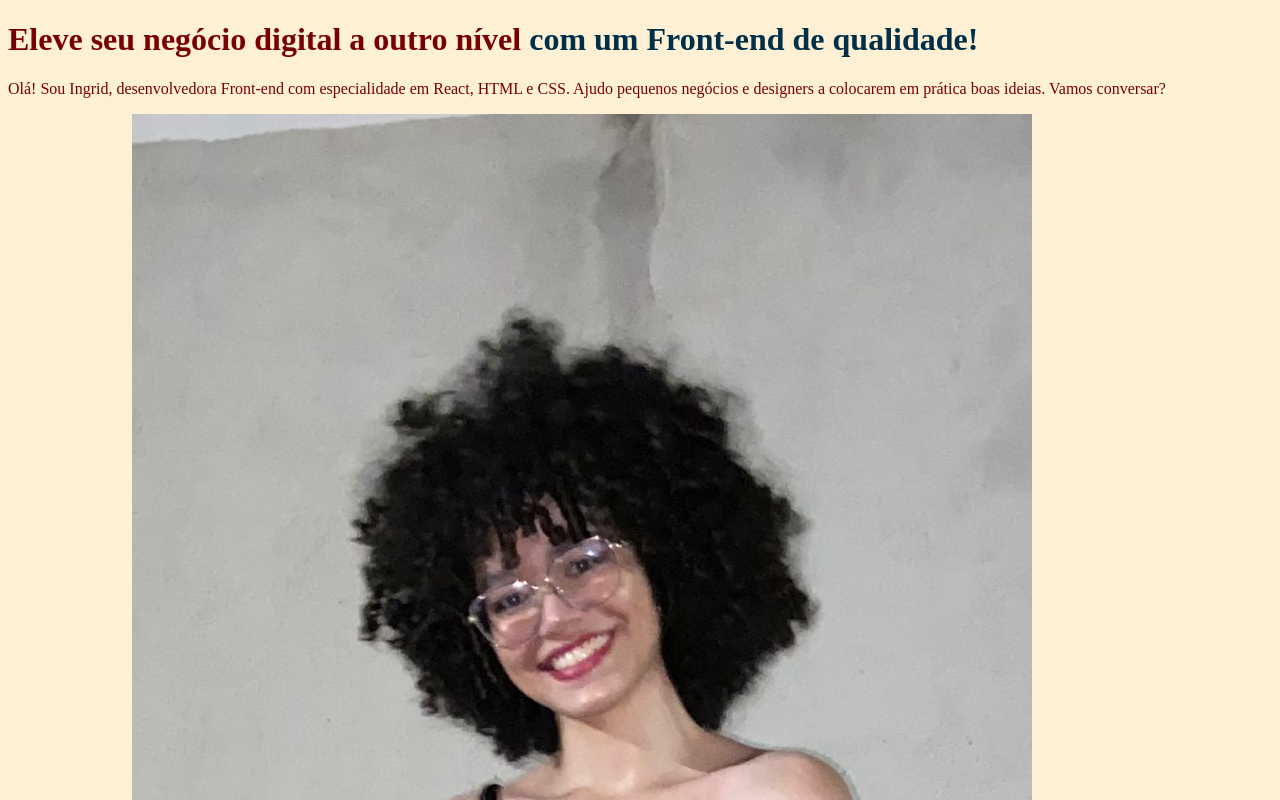
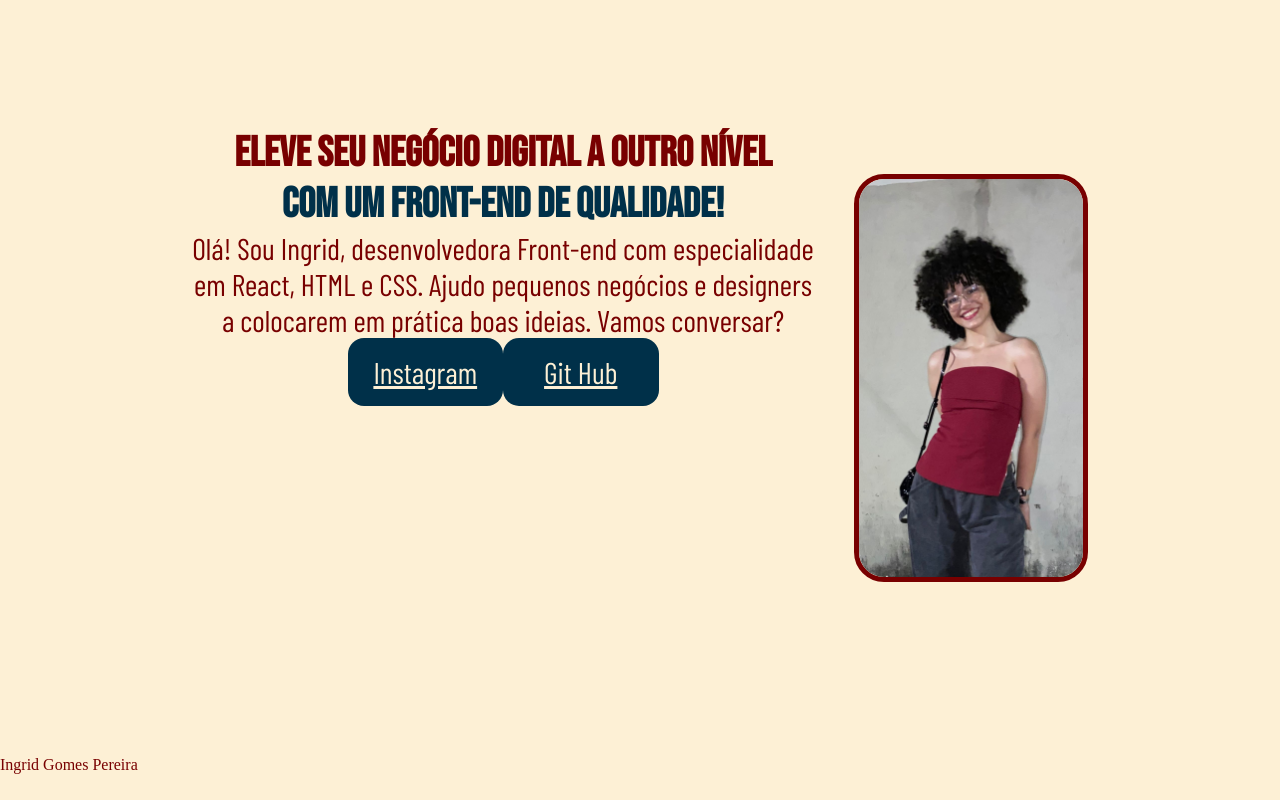
Before and after one commit to Ingridgph/HTML-e-CSS, a plain HTML site: page index.html in a window 1280 px wide. Shown: the top 800 px of the page. Drawn offline with nearby package versions, Linux system fonts and the light colour scheme; a web font is replaced by a local one.

Commit message:
único commit

```diff
--- a/index.html
+++ b/index.html
@@ -8,11 +8,16 @@
 </head>
 <body>
    <header></header>
-   <main>
-    <h1>Eleve seu negócio digital a outro nível <strong>com um Front-end de qualidade!</strong></h1>
-   <p>Olá! Sou Ingrid, desenvolvedora Front-end com especialidade em React, HTML e CSS. Ajudo pequenos negócios e designers a colocarem em prática boas ideias. Vamos conversar?</p>
-    <a href="">Instagram</a>
-    <a href="https://github.com/Ingridgph">Git Hub</a>
+   <main class="apresentacao">
+    <section class="apresentacao-conteudo">
+        <h1 class="apresentacao-conteudo-titulo">Eleve seu negócio digital a outro nível</h1>
+        <h1 class="apresentacao-conteudo-titulo"><strong>com um Front-end de qualidade!</strong></h1>
+        <p class="apresentacao-conteudo-texto">Olá! Sou Ingrid, desenvolvedora Front-end com especialidade em React, HTML e CSS. Ajudo pequenos negócios e designers a colocarem em prática boas ideias. Vamos conversar?</p>
+        <div class="apresentacao-links">
+         <a class="apresentacao-links-link" href="">Instagram</a>
+         <a class="apresentacao-links-link" href="https://github.com/Ingridgph">Git Hub</a>
+        </div>
+    </section>
     <img src="Ingrid.jpeg" alt="foto da Ingrid sorrindo">
     </main>
     <footer>Ingrid Gomes Pereira</footer>
--- a/style.css
+++ b/style.css
@@ -1,7 +1,59 @@
+@import url('https://fonts.googleapis.com/css2?family=Bebas+Neue&family=Playwrite+ES+Deco+Guides&display=swap');
+@import url('https://fonts.googleapis.com/css2?family=Barlow+Condensed:ital,wght@0,100;0,200;0,300;0,400;0,500;0,600;0,700;0,800;0,900;1,100;1,200;1,300;1,400;1,500;1,600;1,700;1,800;1,900&display=swap');
+
+
+*{
+    margin:0%;
+    padding: 0;
+}
 body{
+    height: 100vh;
+    box-sizing: border-box;
     background-color:#fdf0d5;
     color:#780000;
 }
 Strong{
     color:#003049;
 }
+.apresentacao{
+    margin: 10% 15%;
+    text-align: center;
+    display: flex;
+    align-items: center;
+    justify-content: space-between;
+    gap:40px;
+}
+img{
+    height:50%;
+    width:25%;
+    border: 5px solid #780000;
+    border-radius: 30px;
+}
+.apresentacao-conteudo{
+    width:70%;
+    height: 500px;
+}
+.apresentacao-conteudo-titulo{
+    font-family: "Bebas Neue", serif;
+    font-size: 42px;
+}
+.apresentacao-conteudo-texto{
+    font-family: "Barlow Condensed", serif;
+    font-size: 30px;
+}
+.apresentacao-links{
+    margin:0% 25%;
+    display: flex;
+    justify-content: space-between;
+}
+.apresentacao-links-link{
+
+    background-color:#003049;
+    font-family: "Barlow Condensed", serif;
+    font-size: 30px;
+    width: 140px;
+    text-align: center;
+    border-radius: 16px;
+    padding: 16px;
+    color: #fdf0d5;
+}
```
